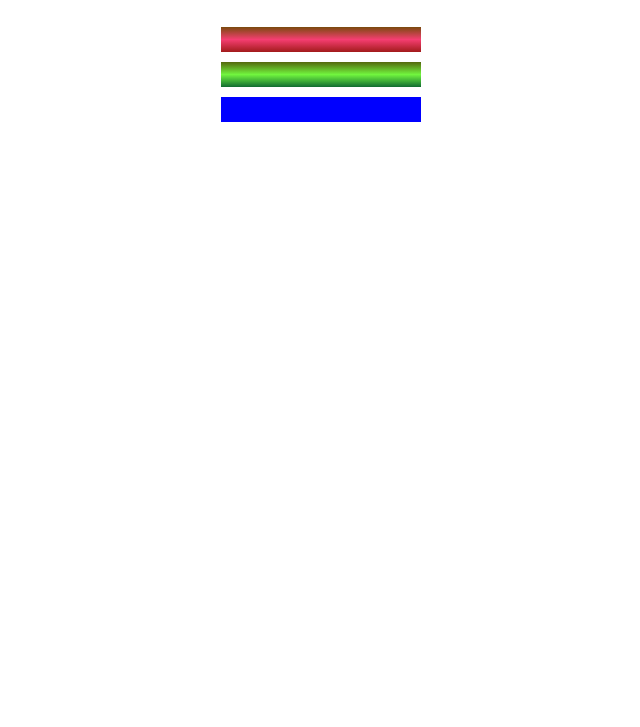
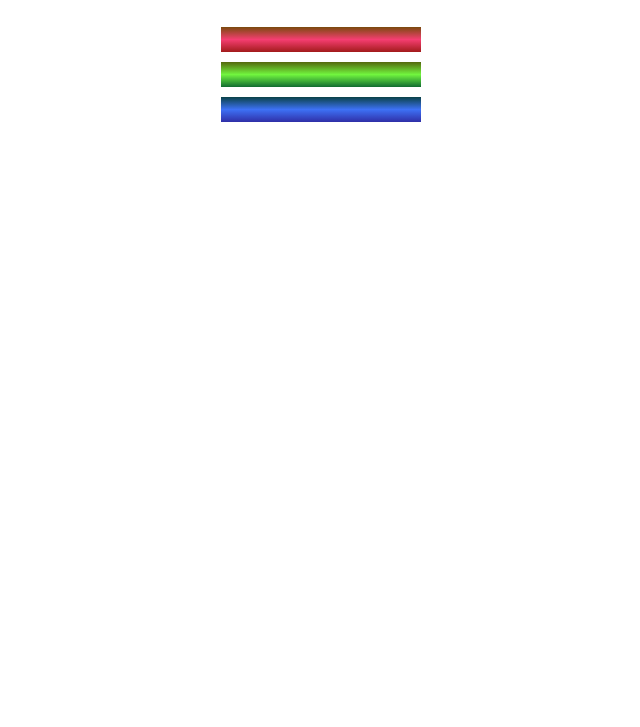
Before and after one commit to fdippiton/Colored_Markers, a plain HTML site: page index.html in a window 1280 px wide. Shown: the part 73-800 px from the top of the page, without its empty margins (319-959 px from the left). Drawn offline with Linux system fonts and the light colour scheme.

Commit message:
¨Marker's structure ready

```diff
--- a/styles.css
+++ b/styles.css
@@ -78,6 +78,7 @@ h1 {
     /* background-color: rgb(255, 0, 255); */
     /* background-color: rgb(255, 0, 127); */
     background-color: hsl(240, 100%, 50%);
+    background: linear-gradient(hsl(186, 76%, 16%), hsl(223, 90%, 60%), hsl(240, 56%, 42%));
 }
 
 .container {
```
